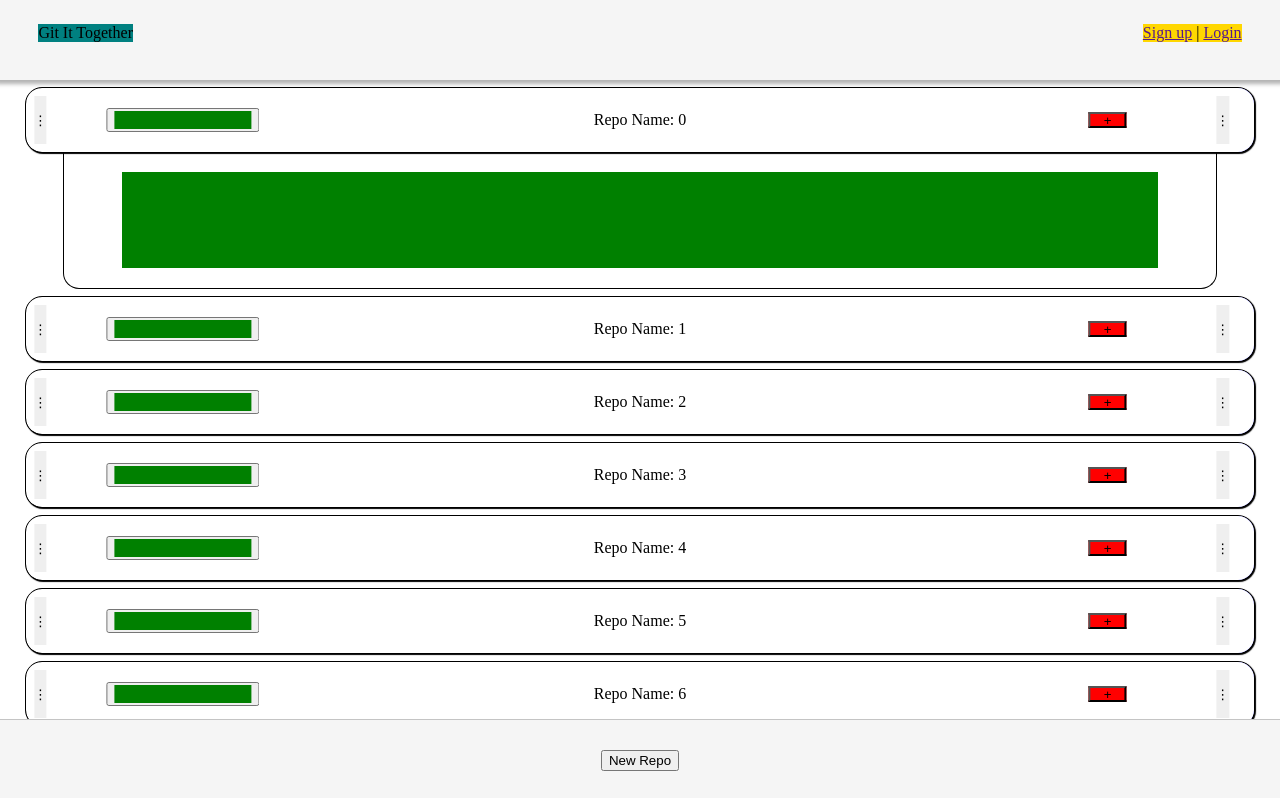
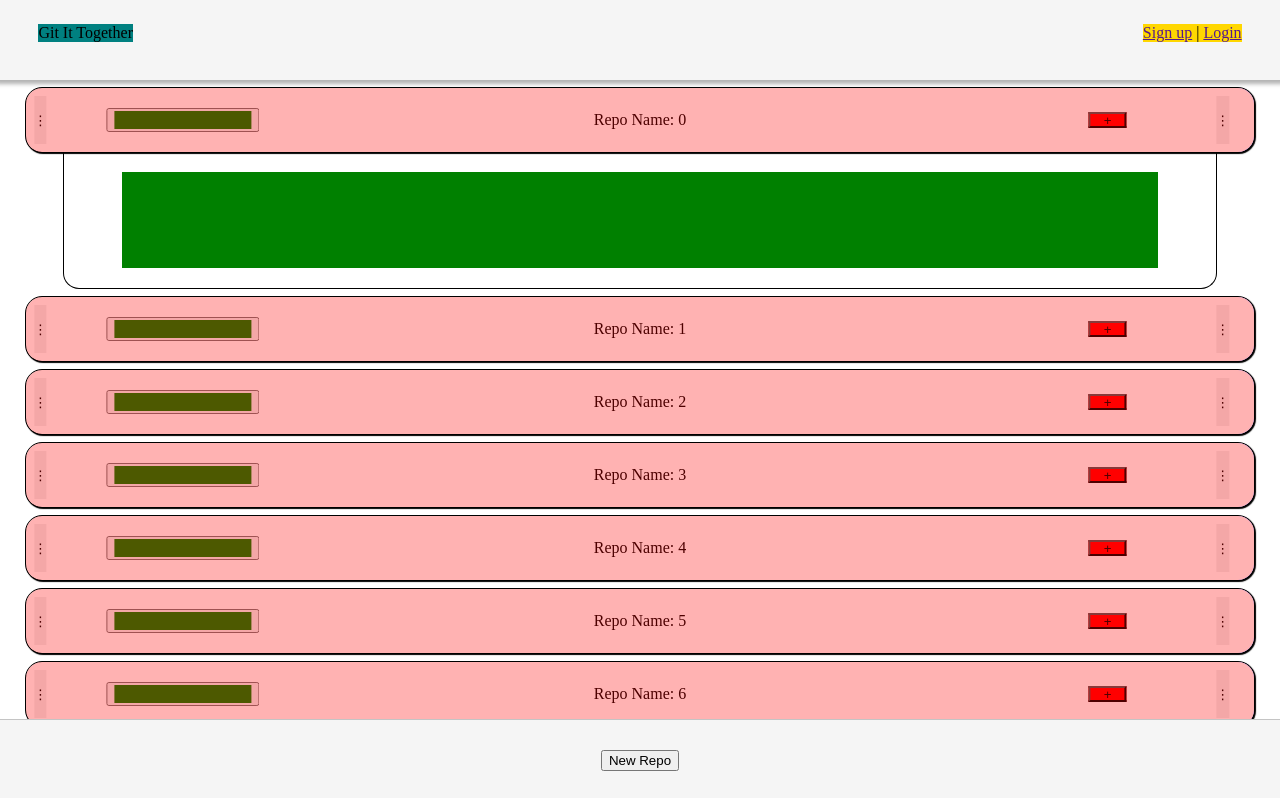
Before and after one commit to BuickSalesman/git-front, a React (Vite) app: page / in a window 1280 px wide. Shown: the top 798 px of the page. Built offline with nearby package versions, Linux system fonts and the light colour scheme.

Commit message:
changed opacity

```diff
--- a/src/components/Content/RepoDisplayCard/RepoTitleTool/TitleToolSVG/TitleToolSVG.css
+++ b/src/components/Content/RepoDisplayCard/RepoTitleTool/TitleToolSVG/TitleToolSVG.css
@@ -6,4 +6,6 @@
     height: 100%;
     pointer-events: none;
     z-index: 10;
+    background-color: red;
+    opacity: 0.3;
 }
```
